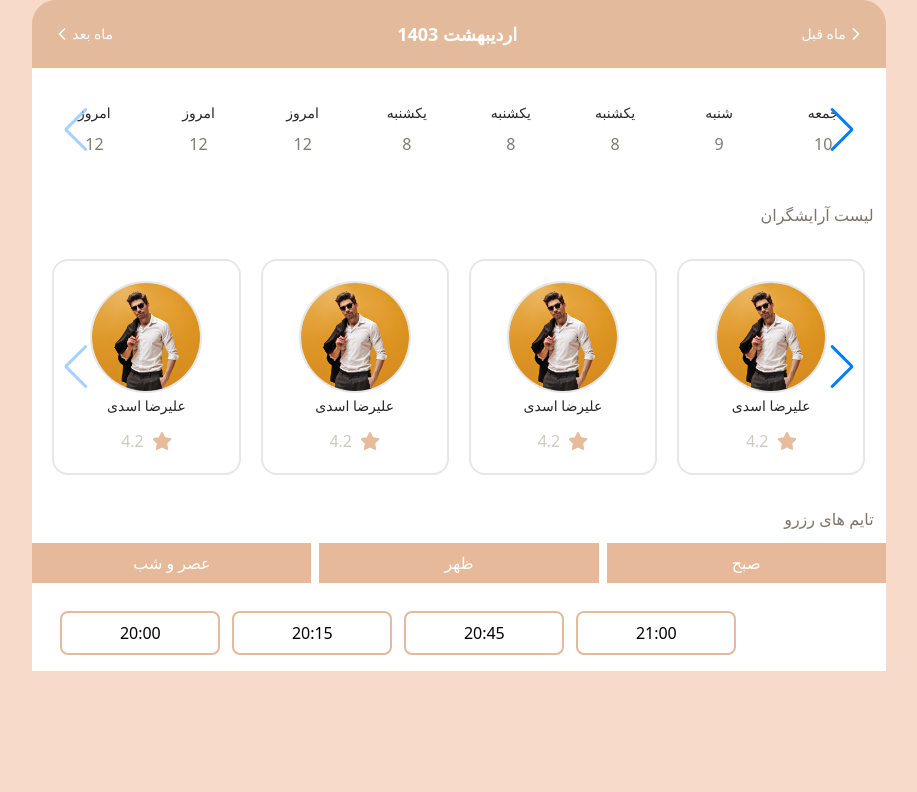
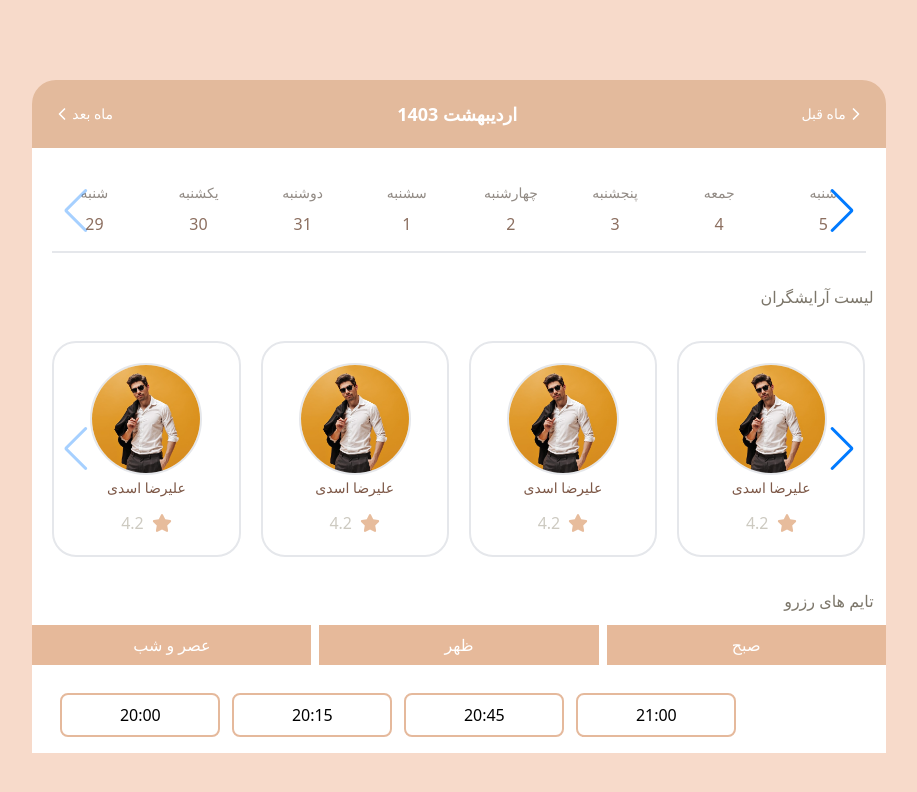
Before and after one commit to mohaddeseamel/site-reserve, a Vue app: page /turnRatings in a window 1280 px wide. Shown: the top 792 px of the page, without its empty margins (181-1098 px from the left). Built offline with nearby package versions, Linux system fonts and the light colour scheme.

Commit message:
fixed color text and card

```diff
--- a/src/components/TabMenu.vue
+++ b/src/components/TabMenu.vue
@@ -6,7 +6,7 @@
         <button
           @click="activeTabOne"
           class="inline-block w-full px-4 py-2"
-          style="background-color: #e6b99a;"
+          style="background-color: #e6b99a"
         >
           عصر و شب
         </button>
@@ -15,7 +15,7 @@
         <button
           @click="activeTabTwo"
           class="inline-block w-full px-4 py-2"
-          style="background-color: #e6b99a;"
+          style="background-color: #e6b99a"
         >
           ظهر
         </button>
@@ -24,14 +24,14 @@
         <button
           @click="activeTabThree"
           class="inline-block w-full px-4 py-2"
-          style="background-color: #e6b99a;"
+          style="background-color: #e6b99a"
         >
           صبح
         </button>
       </li>
     </ul>
     <div class="p-4 text-center bg-white rounded-b-3xl">
-      <div v-if="tab === 1" class="flex justify-start  items-center flex-wrap">
+      <div v-if="tab === 1" class="flex justify-start items-center flex-wrap">
         <div
           class="timeBtn"
           ref="checkedBg"
@@ -41,8 +41,8 @@
           <button
             @click="changeColor(index)"
             :class="[{ active: indexActive == index }]"
-            class="border-2  ml-3 px-6 py-2 mt-3 rounded-lg w-40 hover:bg-orange-400"
-            style="border-color: #e5b99c;"
+            class="border-2 ml-3 px-6 py-2 mt-3 rounded-lg w-40"
+            style="border-color: #e5b99c"
           >
             {{ hour.time }}
           </button>
@@ -53,8 +53,8 @@
           <button
             @click="changeColor(index)"
             :class="[{ active: indexActive == index }]"
-            style="border-color: #e5b99c;"
-            class="border-2  ml-3 px-6 py-2 mt-3 rounded-lg w-40 hover:bg-red-400 hover:text-white hover:border-transparent"
+            style="border-color: #e5b99c"
+            class="border-2 ml-3 px-6 py-2 mt-3 rounded-lg w-40  hover:border-transparent"
           >
             {{ hour.time }}
           </button>
@@ -63,10 +63,10 @@
       <div v-if="tab === 3" class="flex justify-start items-center flex-wrap">
         <div class="timeBtn" v-for="(hour, index) in morningTime" :key="index">
           <button
-            class="border-2  ml-3 px-6 py-2 mt-3 rounded-lg w-40 hover:bg-red-400 hover:text-white hover:border-transparent"
+            class="border-2 ml-3 px-6 py-2 mt-3 rounded-lg w-40  hover:border-transparent"
             @click="changeColor(index)"
             :class="[{ active: indexActive == index }]"
-            style="border-color: #e5b99c;"
+            style="border-color: #e5b99c"
           >
             {{ hour.time }}
           </button>
@@ -192,7 +192,7 @@ export default {
 
 <style scoped>
 .active {
-  background-color: rgb(248 113 113);
+  background-color: #e4ceb6;
   color: white;
   border: transparent;
 }
--- a/src/components/showTimeReserve.vue
+++ b/src/components/showTimeReserve.vue
@@ -21,13 +21,14 @@
         @click="toggleBg(index)"
         style="color: #969495"
       >
-        <span class="text-zinc-800 text-sm">{{ card.dateText }}</span>
+        <span class="text-sm" style="color: #928b85">{{ card.dateText }}</span>
         <span
           class="rounded-full mx-auto text-center visited:text-blue-800 underline-offset-30"
-          style="width: 2.2em; height: 2.2em; display: block; color: #7f7b72"
+          style="width: 2.2em; height: 2.2em; display: block; color: #8c6f60"
           >{{ card.dateNum }}</span
         >
       </swiper-slide>
+      <div class="border h-px" style="background-color: #ededed"></div>
     </swiper>
   </div>
 </template>
@@ -58,63 +59,63 @@ export default {
     const cards = reactive([
       {
         id: 0,
-        dateText: "امروز",
-        dateNum: 12,
+        dateText: "شنبه",
+        dateNum: 29,
       },
       {
         id: 1,
-        dateText: "امروز",
-        dateNum: 12,
+        dateText: "یکشنبه",
+        dateNum: 30,
       },
       {
         id: 2,
-        dateText: "امروز",
-        dateNum: 12,
+        dateText: "دوشنبه",
+        dateNum: 31,
       },
       {
         id: 3,
+        dateText: "سشنبه",
+        dateNum: 1,
+      },
+      {
+        id: 4,
+        dateText: "چهارشنبه",
+        dateNum: 2,
+      },
+      {
+        id: 5,
+        dateText: "پنجشنبه",
+        dateNum: 3,
+      },
+      {
+        id: 6,
+        dateText: "جمعه",
+        dateNum: 4,
+      },
+      {
+        id: 7,
+        dateText: "شنبه",
+        dateNum: 5,
+      },
+      {
+        id: 8,
         dateText: "یکشنبه",
+        dateNum: 6,
+      },
+      {
+        id: 9,
+        dateText: "دوشنبه",
+        dateNum: 7,
+      },
+      {
+        id: 10,
+        dateText: "سشنبه",
         dateNum: 8,
       },
       {
-        id: 4,
-        dateText: "یکشنبه",
-        dateNum: 8,
-      },
-      {
-        id: 5,
-        dateText: "یکشنبه",
-        dateNum: 8,
-      },
-      {
-        id: 6,
-        dateText: "شنبه",
+        id: 11,
+        dateText: "چهارشنبه",
         dateNum: 9,
-      },
-      {
-        id: 7,
-        dateText: "جمعه",
-        dateNum: 10,
-      },
-      {
-        id: 8,
-        dateText: "پنجشنبه",
-        dateNum: 11,
-      },
-      {
-        id: 9,
-        dateText: "جمعه",
-        dateNum: 12,
-      },
-      {
-        id: 10,
-        dateText: "شنبه",
-        dateNum: 13,
-      },
-      {
-        id: 11,
-        dateText: "یکشنبه",
-        dateNum: 13,
       },
     ]);
     let swiperRef = null;
@@ -168,6 +169,6 @@ export default {
   background: blue;
 }
 .active {
-  background-color: rgb(252 165 165);
+  background-color: #e4ceb6;
 }
 </style>
--- a/src/components/showUser.vue
+++ b/src/components/showUser.vue
@@ -13,15 +13,13 @@
         class="mySwiper"
       >
         <swiper-slide
-          class="card border-2 p-5 text-center rounded-2xl cursor-pointer"
+          class="card border-2 p-5 text-center rounded-3xl cursor-pointer"
           v-for="(user, index) in userInfo"
           :key="index"
           :virtualIndex="user.id"
-          style="border-color: #d7c6bc"
-          :class="[{ active: index === activeIndex }]"
+          :class="[{ activeStyle: index === activeIndex }]"
           @click="toggleBg(index)"
         >
-          <!-- <img :src="(user.img)" alt="userImd"> -->
           <!-- <img :src="`../assets/imgs/${user.img}.jpg`" alt="stylishImg"> -->
 
           <div class="w-full flex justify-center items-center">
@@ -31,7 +29,7 @@
               class="h-28 w-28 rounded-full object-cover border-2"
             />
           </div>
-          <span class="text-zinc-800 text-sm text-center mt-3">{{
+          <span class="text-sm text-center mt-3" style="color: #7d5847">{{
             user.name
           }}</span>
           <div class="star flex justify-center mt-3">
@@ -41,7 +39,6 @@
               viewBox="0 0 576 512"
               style="width: 20px"
             >
-              <!--!Font Awesome Free 6.5.2 by @fontawesome - https://fontawesome.com License - https://fontawesome.com/license/free Copyright 2024 Fonticons, Inc.-->
               <path
                 fill="#e7bc9c"
                 d="M316.9 18C311.6 7 300.4 0 288.1 0s-23.4 7-28.8 18L195 150.3 51.4 171.5c-12 1.8-22 10.2-25.7 21.7s-.7 24.2 7.9 32.7L137.8 329 113.2 474.7c-2 12 3 24.2 12.9 31.3s23 8 33.8 2.3l128.3-68.5 128.3 68.5c10.8 5.7 23.9 4.9 33.8-2.3s14.9-19.3 12.9-31.3L438.5 329 542.7 225.9c8.6-8.5 11.7-21.2 7.9-32.7s-13.7-19.9-25.7-21.7L381.2 150.3 316.9 18z"
@@ -75,9 +72,6 @@ export default {
     const setSwiperRef = (swiper) => {
       swiperRef = swiper;
     };
-    const toggleBg = (index) =>{
-        activeIndex.value = index;
-    }
     const userInfo = reactive([
       {
         id: 0,
@@ -141,20 +135,23 @@ export default {
       },
     ]);
 
+    const toggleBg = (index) => {
+      activeIndex.value = index;
+    };
     return {
       userInfo,
       setSwiperRef,
       modules: [Navigation, Virtual],
       swiperRef: null,
-      toggleBg
+      activeIndex,
+      toggleBg,
     };
   },
 };
 </script>
 
-
 <style>
-.active{
-    background-color: #e4ceb6;
+.activeStyle{
+  border-color: #e3c7b0;
 }
 </style>
--- a/src/views/TurnRatings.vue
+++ b/src/views/TurnRatings.vue
@@ -1,13 +1,13 @@
 <template>
-  <div class="container ">
-    <div class="content flex justify-center py-18 w-screen h-screen">
+  <div class="container">
+    <div class="content flex justify-center py-20 w-screen h-screen">
       <!-- <div class="w-1/5">
         <ownerBox/>
       </div> -->
-      <div class="showTurnRatings w-2/3 ">
-        <HeaderTurnRating class="rounded-t-3xl"/>
-        <showTimeReserve @cardDateValue="showData"/>
-        <showUser/>
+      <div class="showTurnRatings w-2/3">
+        <HeaderTurnRating class="rounded-t-3xl" />
+        <showTimeReserve @cardDateValue="showData" />
+        <showUser />
         <TabMenu />
       </div>
     </div>
@@ -19,9 +19,8 @@ import { reactive, ref } from "vue";
 import TabMenu from "../components/TabMenu.vue";
 import HeaderTurnRating from "../components/HeaderTurnRating.vue";
 import showTimeReserve from "../components/showTimeReserve.vue";
-import showUser from "../components/showUser.vue"
-import ownerBox from "../components/ownerBox.vue"
-
+import showUser from "../components/showUser.vue";
+import ownerBox from "../components/ownerBox.vue";
 
 const showData = (e) => {
   console.log("eventeventevent", e);
```
